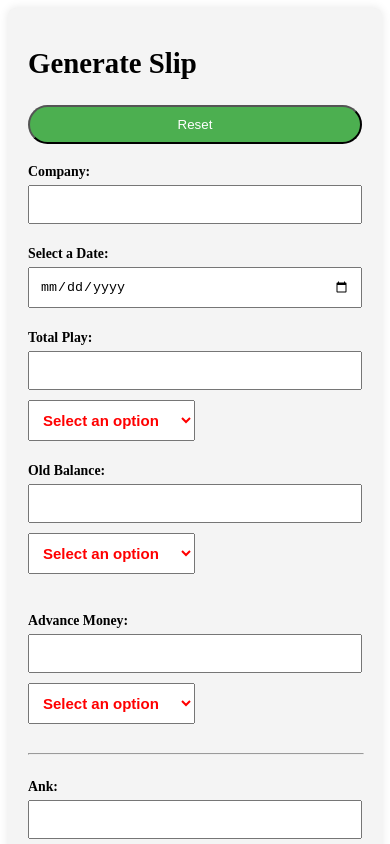
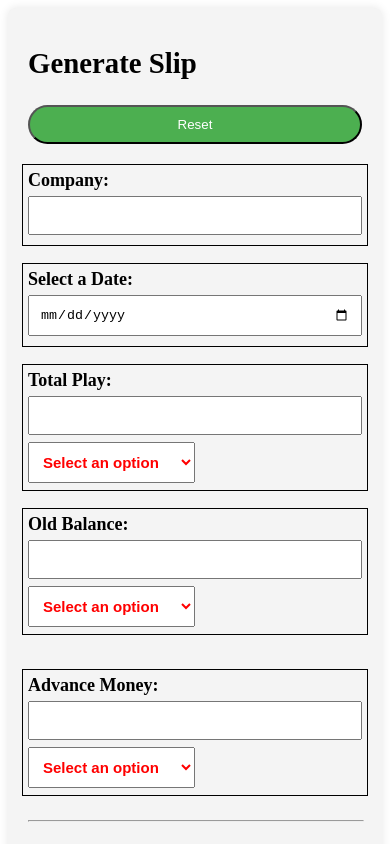
Before and after one commit to organicboi/newFormSlip_3.0_ReactJS, a React (Vite) app: page / in a window 390 px wide. Shown: the top 844 px of the page. Built offline with nearby package versions, Linux system fonts and the light colour scheme.

Commit message:
add border to label, fix option margin

```diff
--- a/src/pages/HomePage.css
+++ b/src/pages/HomePage.css
@@ -33,7 +33,6 @@ label {
 }
 
 input,
-select,
 button {
   padding: 10px;
   margin: 5px 0;
@@ -42,6 +41,9 @@ button {
 }
 select {
   width: 50%;
+  padding: 10px;
+  margin: 2px 0;
+  box-sizing: border-box;
 }
 
 button {
@@ -68,4 +70,9 @@ hr {
     max-width: 100%;
     /* box-shadow: none; */
   }
+  label {
+    font-size: 18px;
+    border: 1px solid black;
+    padding: 5px;
+  }
 }
```
